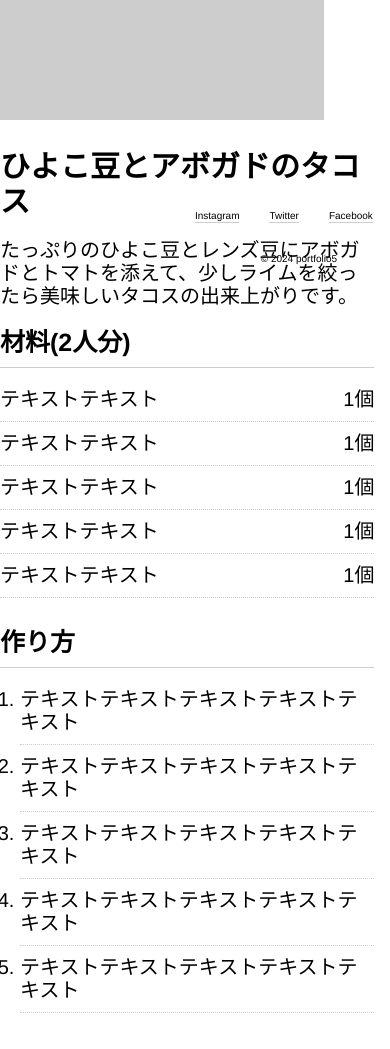
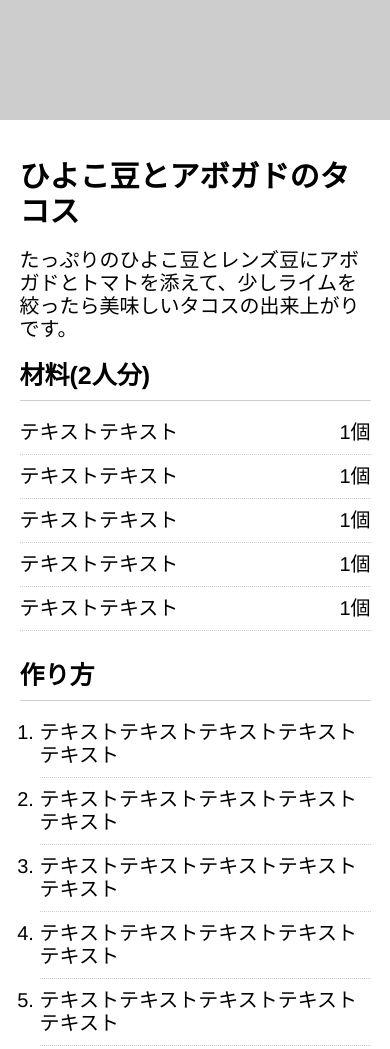
Before and after one commit to torihazi/study_html, a plain HTML site: page sec5/index.html in a window 390 px wide. Shown: the part 580-1629 px from the top of the page. Drawn offline with Linux system fonts and the light colour scheme.

Commit message:
sec5 fin

```diff
--- a/sec5/style/style.css
+++ b/sec5/style/style.css
@@ -29,7 +29,6 @@ info
 #info {
     display: flex;
     margin-bottom: 50px;
-    margin-right: 4%;
 }
 
 #info div {
@@ -42,6 +41,7 @@ img
 
 #img {
     margin-right: 50px;
+    width: 50%;
 }
 
 #img img {
@@ -55,7 +55,8 @@ list
 */
 
 #list {
-    margin-top: 30px;
+    width: 50%;
+    padding: 40px 5% 0 5%;
 }
 
 #list h1 {
@@ -147,9 +148,6 @@ footer
 
 #footer {
     text-align: center;
-    position: fixed;
-    left: 50%;
-    bottom: 0;
 }
 
 #footer ul {
@@ -169,4 +167,12 @@ footer
     #info {
         flex-direction: column;
     }
+
+    #img {
+        width: 100%;
+    }
+
+    #list {
+        width: 100%;
+    }
 }
```
